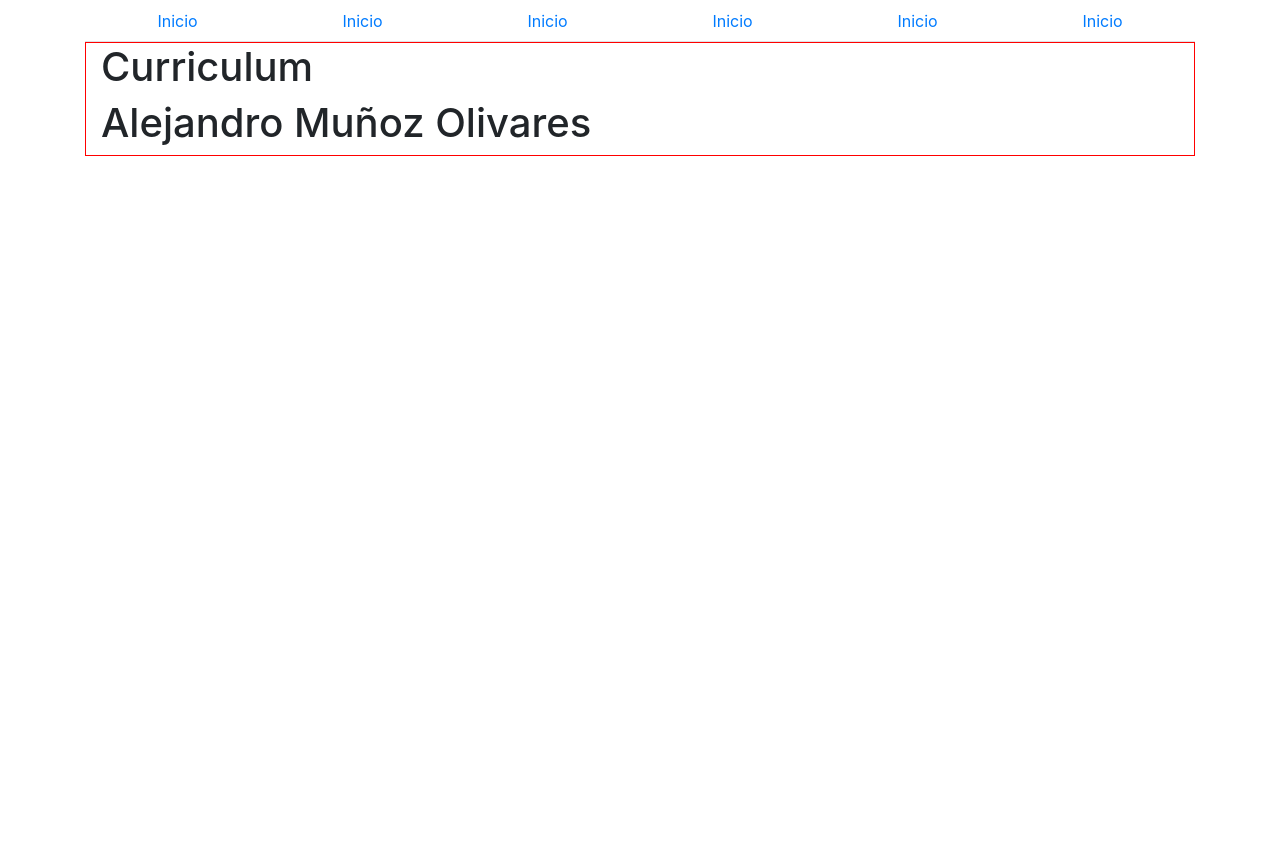
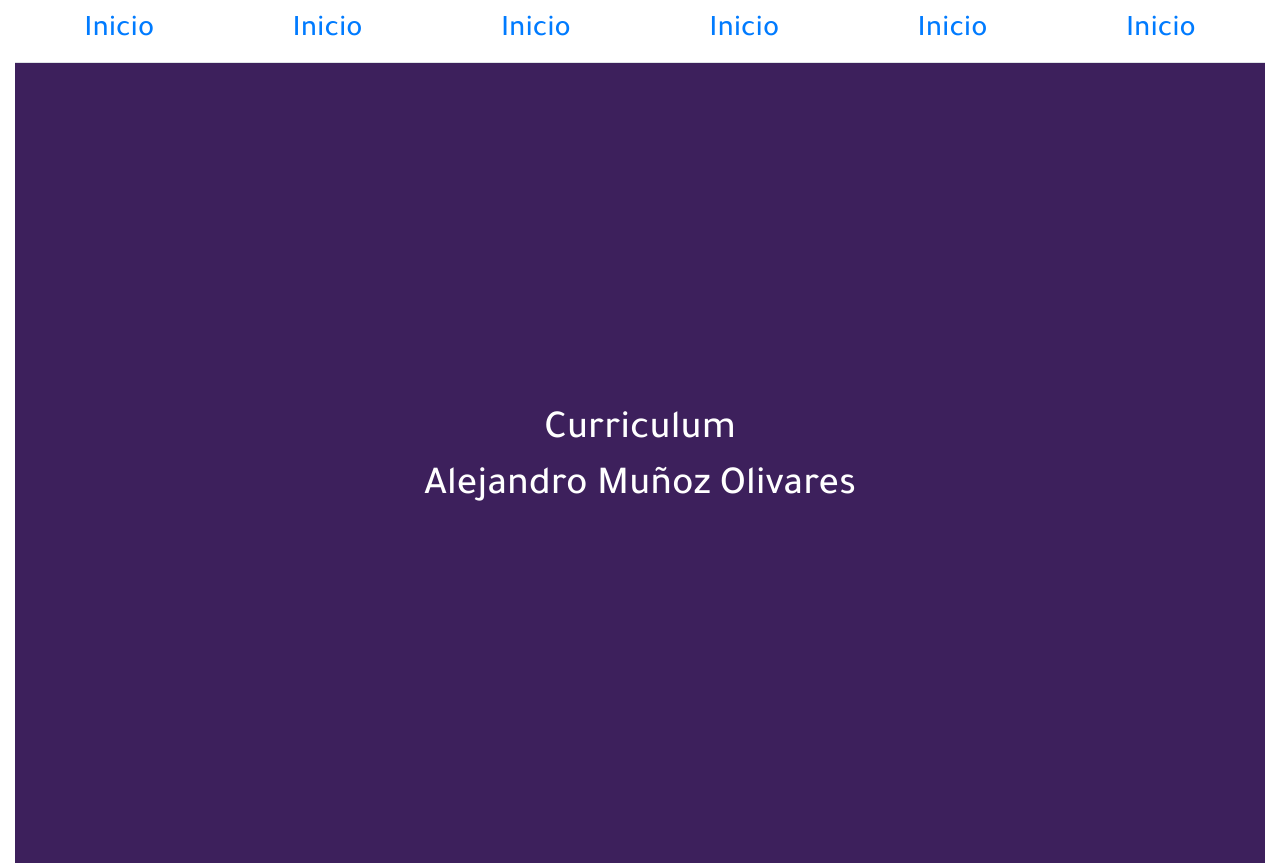
Before and after one commit to alexolivares9211/curriculum, a React (Create React App) app: page / in a window 1280 px wide. Before the commit the page ends 800 px from the top, so only its background shows below. Built offline with nearby package versions, Linux system fonts and the light colour scheme.

Commit message:
add styles and add redux

```diff
--- a/package.json
+++ b/package.json
@@ -10,7 +10,9 @@
     "react": "^16.13.1",
     "react-bootstrap": "^1.0.1",
     "react-dom": "^16.13.1",
-    "react-scripts": "3.4.1"
+    "react-redux": "^7.2.0",
+    "react-scripts": "3.4.1",
+    "redux": "^4.0.5"
   },
   "scripts": {
     "start": "react-scripts start",
--- a/src/App.css
+++ b/src/App.css
@@ -1,13 +1,19 @@
-.dark-mode {
-
+body, #root {
+    width: 100%;
+    color: white;
+    font-family: 'Tajawal', sans-serif;
+    font-size: 30px;
 }
 
 .p-c {
+    display: flex;
+    background-color: #3D205C;
+    height: 100vh;
     align-items: center;
-    border: 1px solid red;
-
+    justify-content: center;
+    flex-direction: column;
 }
 
-.container-primary {
-    width: 100vw;
+h1 {
+    font-size: 2em;
 }
--- a/src/App.js
+++ b/src/App.js
@@ -6,7 +6,7 @@ import Navigation from "./pages/Navigation";
 import {Container} from "react-bootstrap";
 
 const App = () => (
-    <Container className="container-primary">
+    <Container fluid className="container-primary">
         <Navigation />
         <Header />
     </Container>
--- a/src/index.css
+++ b/src/index.css
@@ -1,8 +1,8 @@
+@import url('https://fonts.googleapis.com/css2?family=Leckerli+One&family=Tajawal:wght@500&display=swap');
+
 body {
   margin: 0;
-  font-family: -apple-system, BlinkMacSystemFont, 'Segoe UI', 'Roboto', 'Oxygen',
-    'Ubuntu', 'Cantarell', 'Fira Sans', 'Droid Sans', 'Helvetica Neue',
-    sans-serif;
+  font-family: 'Tajawal', sans-serif;
   -webkit-font-smoothing: antialiased;
   -moz-osx-font-smoothing: grayscale;
 }
--- a/src/pages/Header.js
+++ b/src/pages/Header.js
@@ -6,17 +6,9 @@ import {Container, Col, Row} from 'react-bootstrap';
 
 const Header = () => {
     return (
-        <Container className="p-c">
-            <Row>
-                <Col>
-                    <h1>Curriculum</h1>
-                </Col>
-            </Row>
-            <Row>
-                <Col>
-                    <h1>Alejandro Muñoz Olivares</h1>
-                </Col>
-            </Row>
+        <Container fluid className="p-c">
+            <h1>Curriculum</h1>
+            <h1>Alejandro Muñoz Olivares</h1>
         </Container>
     );
 };
```
